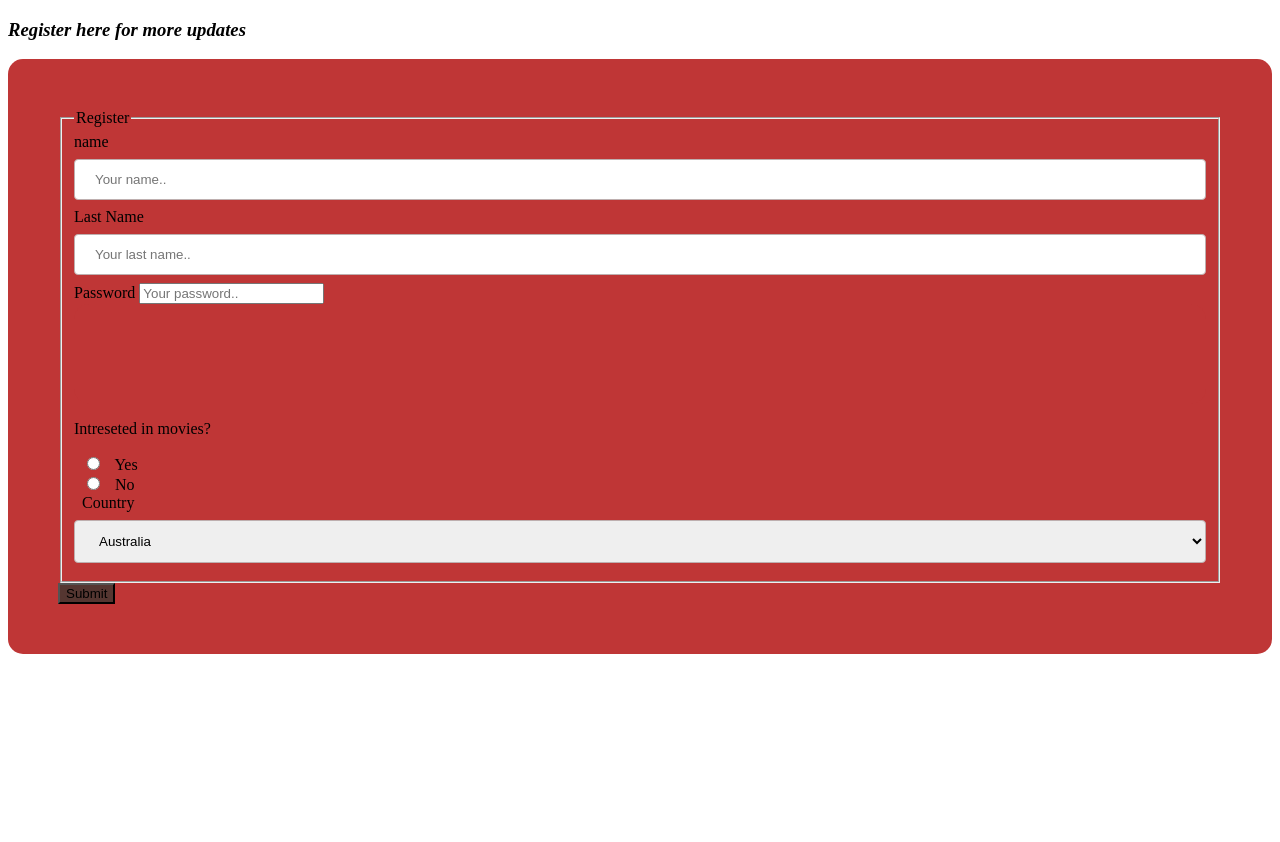
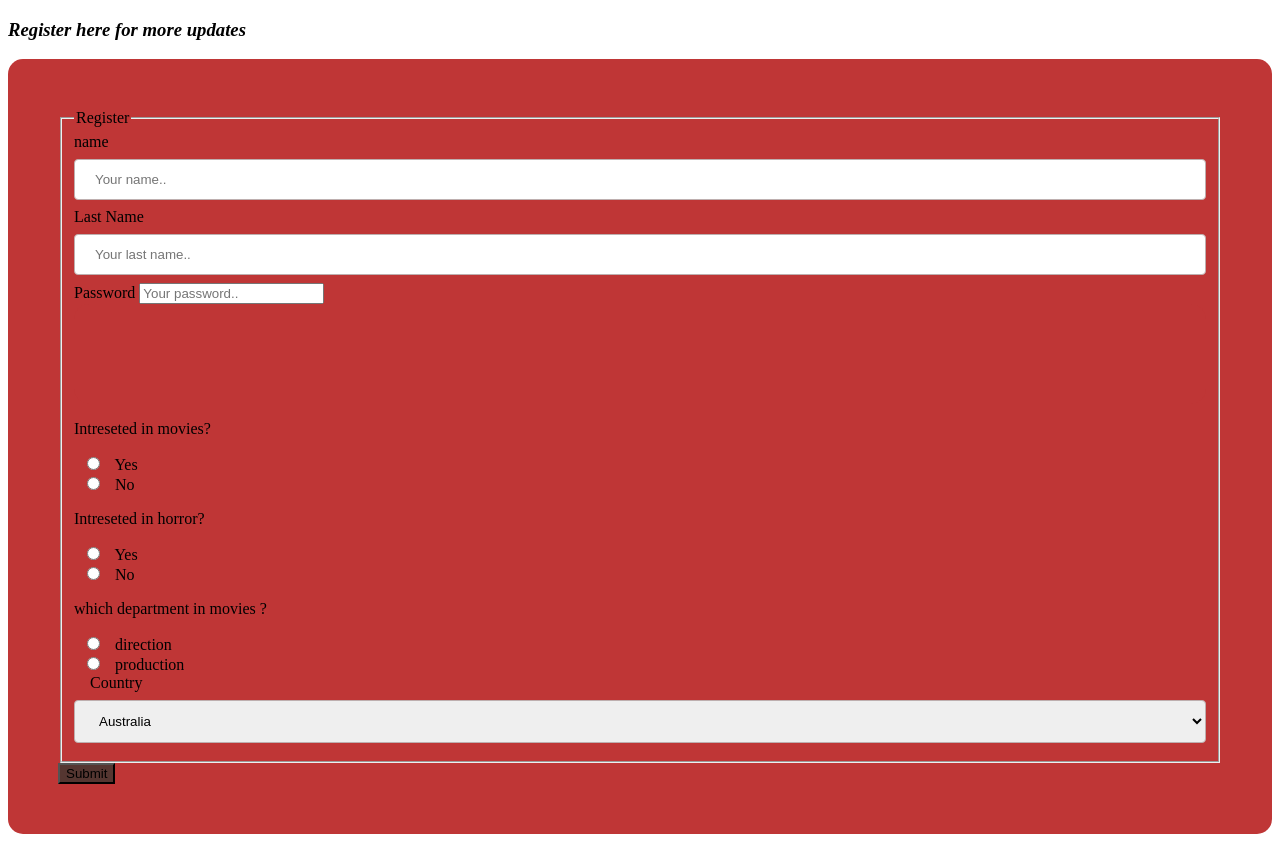
Before and after one commit to pikkalla/projectgv, a plain HTML site: page pageform4.html in a window 1280 px wide. Before the commit the page ends 800 px from the top, so only its background shows below. Drawn offline with Linux system fonts and the light colour scheme.

Commit message:
Update pageform4.html

```diff
--- a/pageform4.html
+++ b/pageform4.html
@@ -86,6 +86,24 @@ button
       <input type="radio" id="No" name="genre" value="No">
       <label for="No">No</label><br>
 
+       <p>Intreseted in horror?</p>
+
+
+      <input type="radio" id="yes" name="genres" value="Yes">
+      <label for="yes">Yes</label><br>
+      <input type="radio" id="No" name="genre" value="No">
+      <label for="No">No</label><br>
+
+
+    <p> which department in movies ?</p>
+
+
+      <input type="radio" id="direction" name="genres" value="direction">
+      <label for="yes">direction</label><br>
+      <input type="radio" id="production" name="genre" value="production">
+      <label for="production">production</label><br>
+
+
 
 
     <label for="country">Country</label>
```
